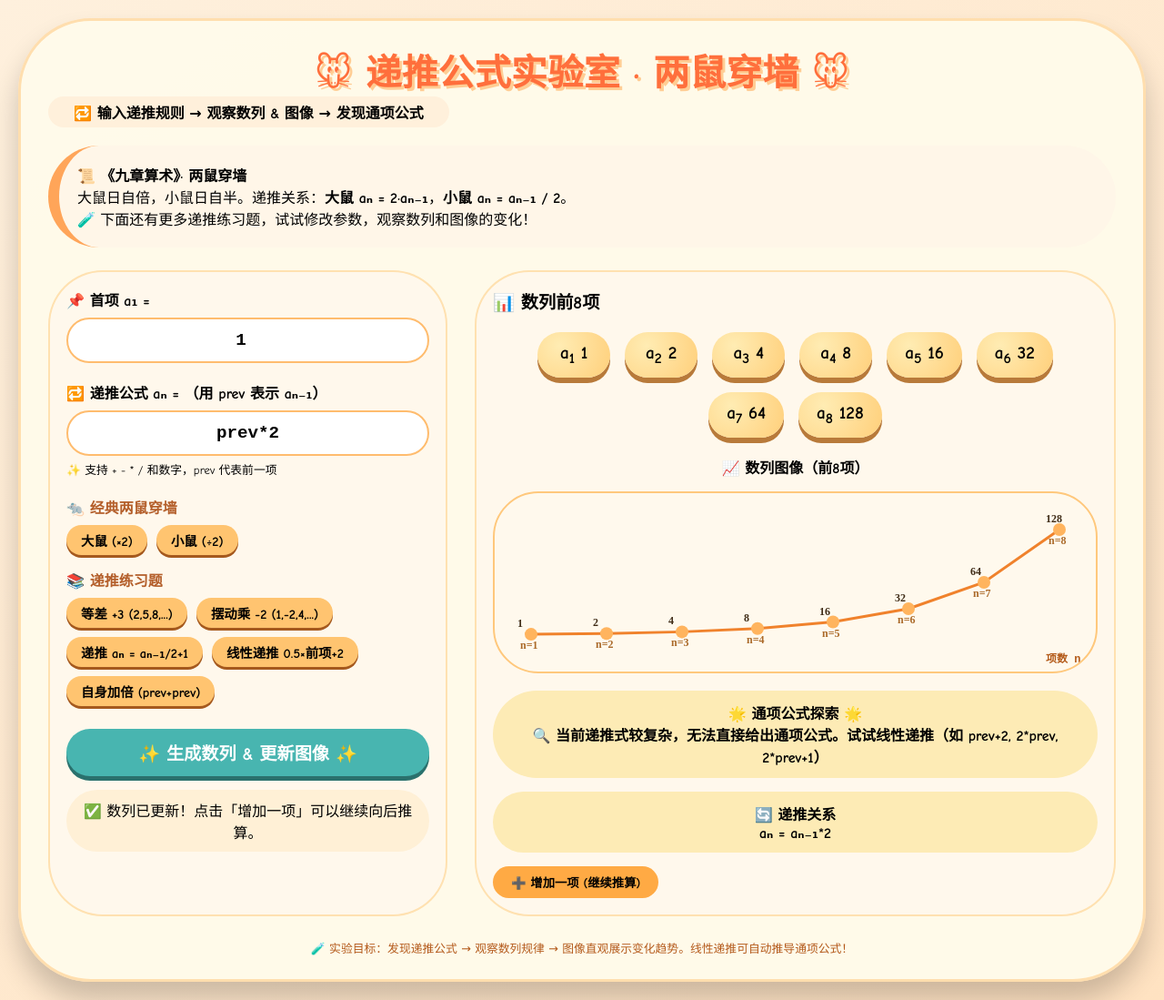
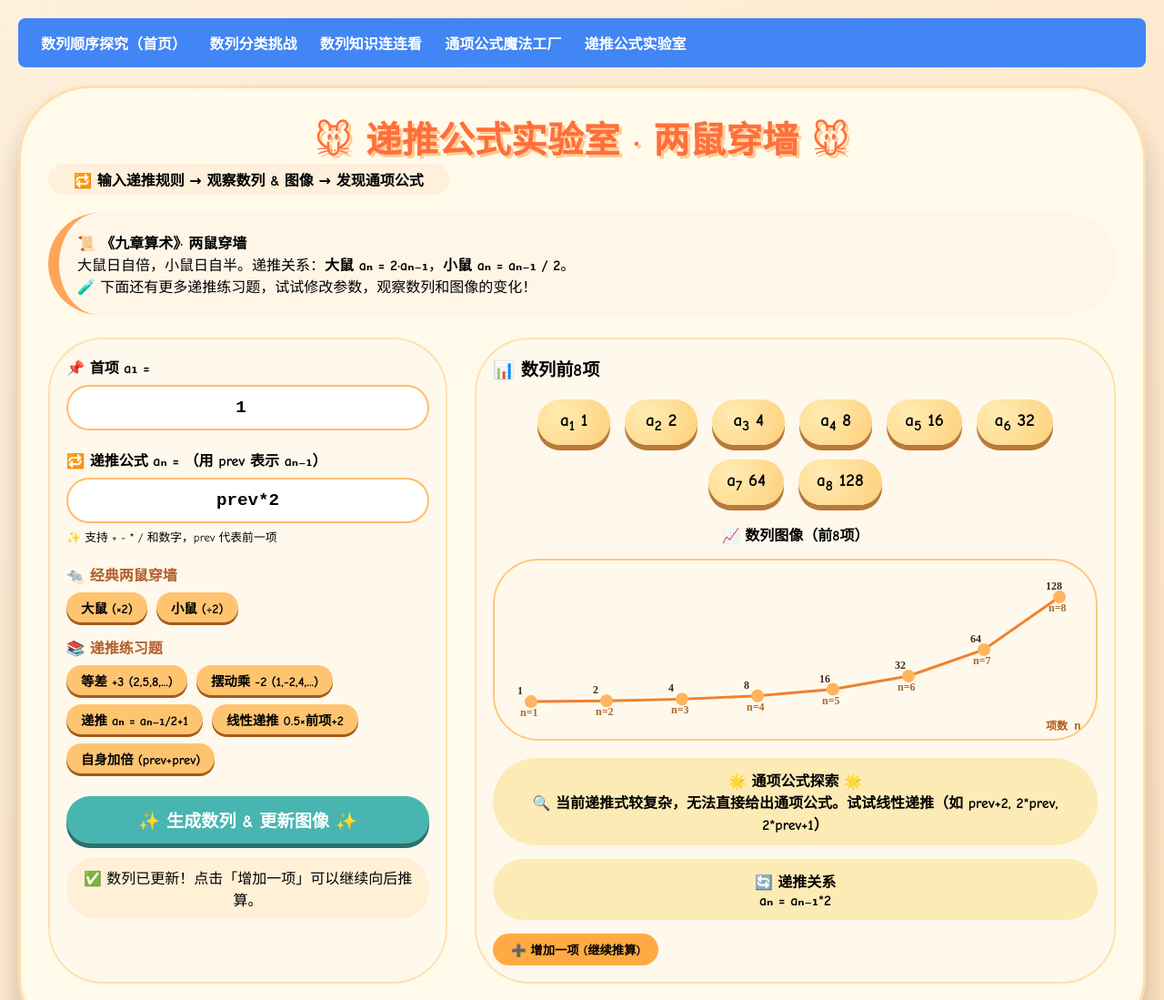
Before and after one commit to suckura0510/math, a plain HTML site: page tui.html in a window 1280 px wide. Shown: the top 1099 px of the page at 91% size. Drawn offline with Linux system fonts and the light colour scheme.

Commit message:
Update and rename 递推公式实验室.html to tui.html

```diff
--- a/递推公式实验室.html
+++ b/tui.html
@@ -181,6 +181,13 @@
     </style>
 </head>
 <body>
+<div style="background:#4285F4; padding:15px; border-radius:8px; margin-bottom:20px;">
+  <a href="index.html" style="color:white; margin:0 10px; text-decoration:none; font-weight:bold;">数列顺序探究（首页）</a>
+  <a href="list.html" style="color:white; margin:0 10px; text-decoration:none; font-weight:bold;">数列分类挑战</a>
+  <a href="link.html" style="color:white; margin:0 10px; text-decoration:none; font-weight:bold;">数列知识连连看</a>
+  <a href="formula.html" style="color:white; margin:0 10px; text-decoration:none; font-weight:bold;">通项公式魔法工厂</a>
+  <a href="tui.html" style="color:white; margin:0 10px; text-decoration:none; font-weight:bold;">递推公式实验室</a>
+</div>
 <div class="lab-container">
     <h1>🐭 递推公式实验室 · 两鼠穿墙 🐭</h1>
     <div class="sub">🔁 输入递推规则 → 观察数列 & 图像 → 发现通项公式</div>
```
